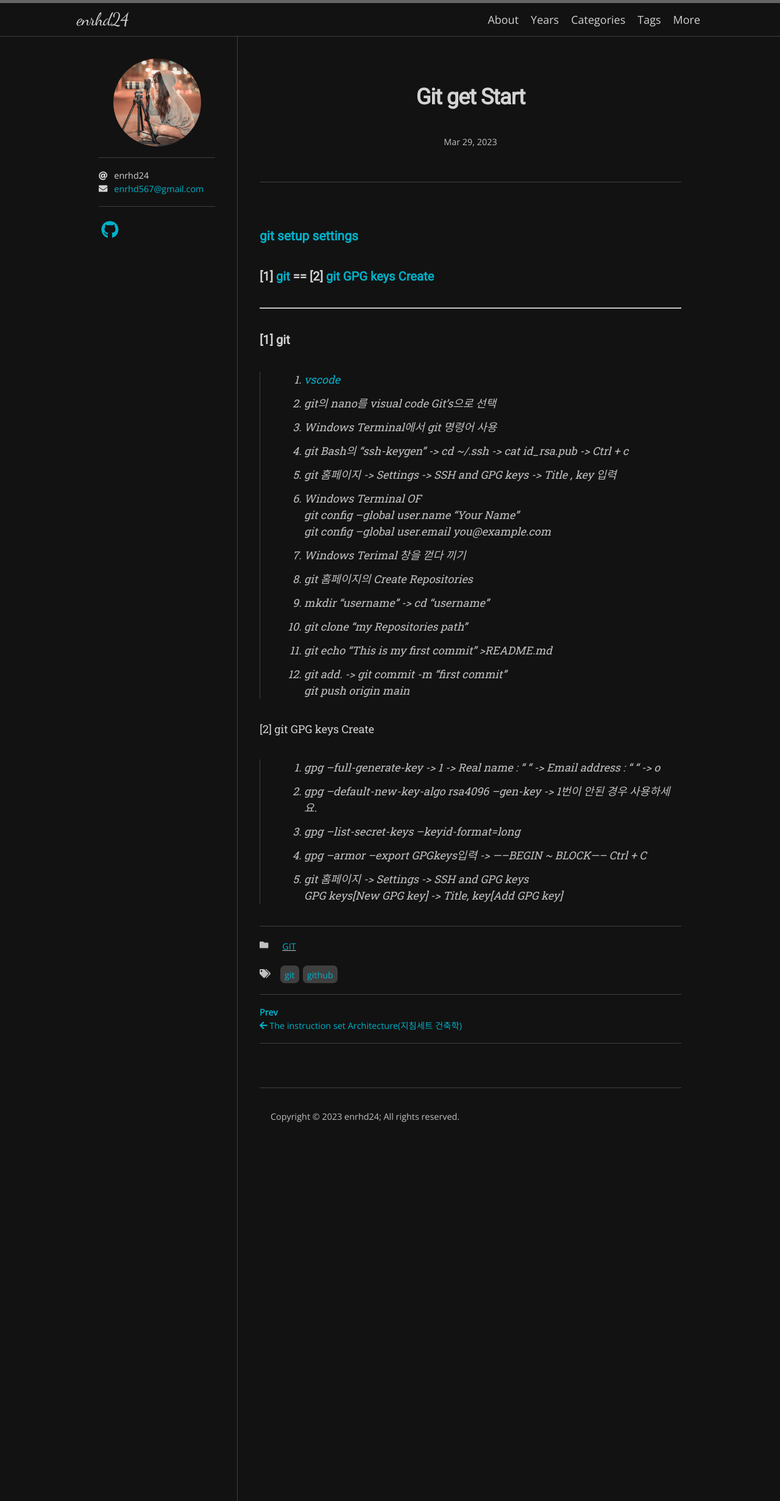
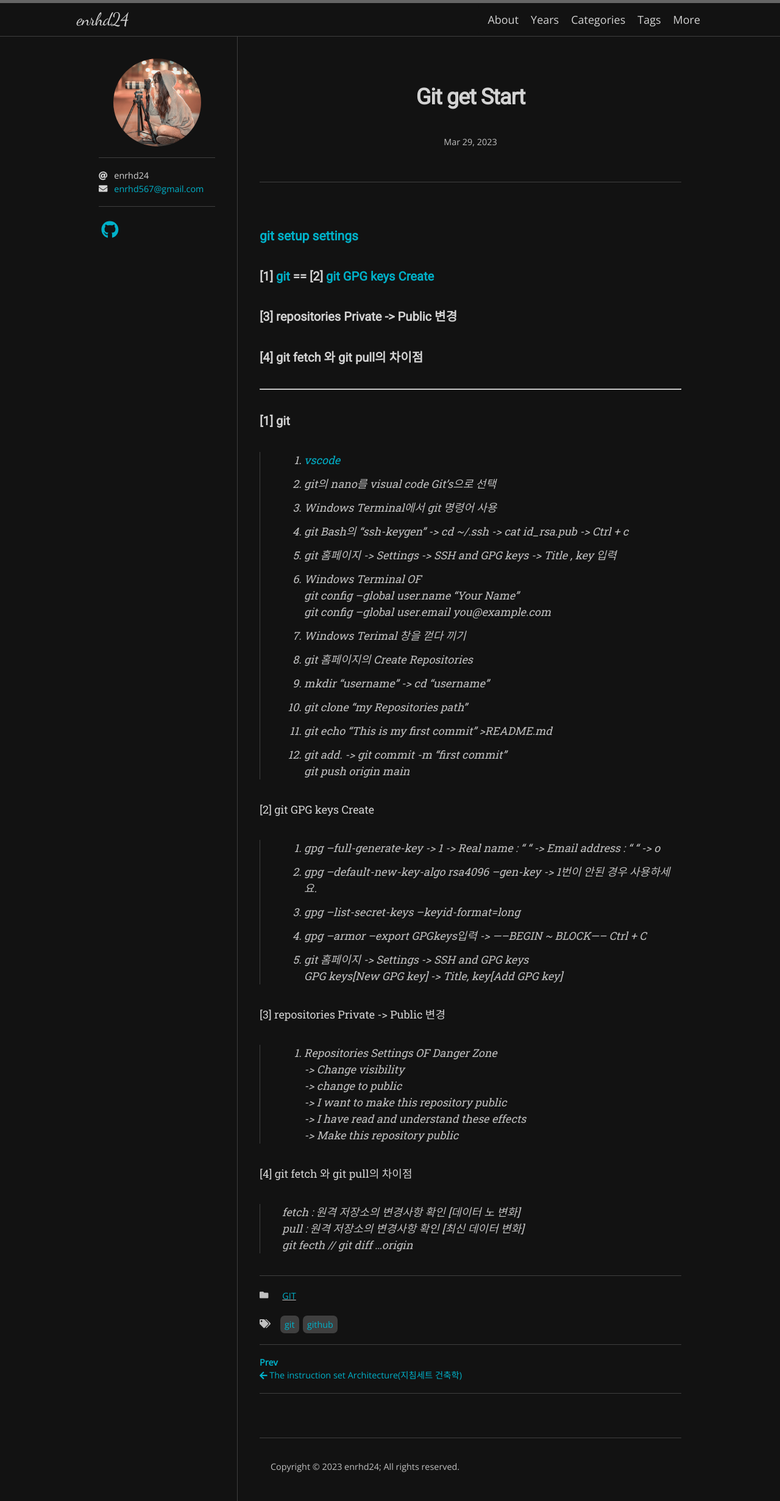
Before and after one commit to enrhd24/enrhd24.github.io, a Jekyll site: the page built from _posts/2023-03-29-git install.md, in a window 1280 px wide. Shown: the whole page at 61% size. Built offline with Jekyll 4.4.1, drawn with Linux system fonts in a browser that asks for light colours; nearby versions of some CDN libraries; some web fonts are replaced.

Commit message:
git 속성변경 및 git fecth및pull 차이점

```diff
--- a/_posts/2023-03-29-git install.md
+++ b/_posts/2023-03-29-git install.md
@@ -7,7 +7,9 @@ tag: [GIT, github]
 ---
 ### [git setup settings](https://www.lainyzine.com/ko/article/how-to-set-git-repository-username-and-email/)
 
-#### [1] [git](https://git-scm.com/downloads) ==  [2] [git GPG keys Create](https://docs.github.com/ko/authentication/managing-commit-signature-verification)
+#### [1] [git](https://git-scm.com/downloads) ==  [2] [git GPG keys Create](https://docs.github.com/ko/authentication/managing-commit-signature-verification)<br>
+#### [3] repositories Private -> Public 변경
+#### [4] git fetch 와 git pull의 차이점
 ---
 
 #### [1] git
@@ -33,3 +35,16 @@ git config --global user.email you@example.com <br>
 > 4. gpg --armor --export GPGkeys입력 -> -----BEGIN ~ BLOCK----- Ctrl + C
 > 5. git 홈페이지 -> Settings -> SSH and GPG keys <br>
      GPG keys[New GPG key] -> Title, key[Add GPG key]
+
+[3] repositories Private -> Public 변경
+> 1. Repositories Settings OF Danger Zone<br>
+> -> Change visibility <br>
+> -> change to public <br>
+> -> I want to make this repository public <br>
+> -> I have read and understand these effects <br>
+> -> Make this repository public
+
+ [4] git fetch 와 git pull의 차이점
+ > fetch : 원격 저장소의 변경사항 확인 [데이터 노 변화]<br>
+ > pull : 원격 저장소의 변경사항 확인 [최신 데이터 변화]<br>
+ > git fecth // git diff ...origin
```
